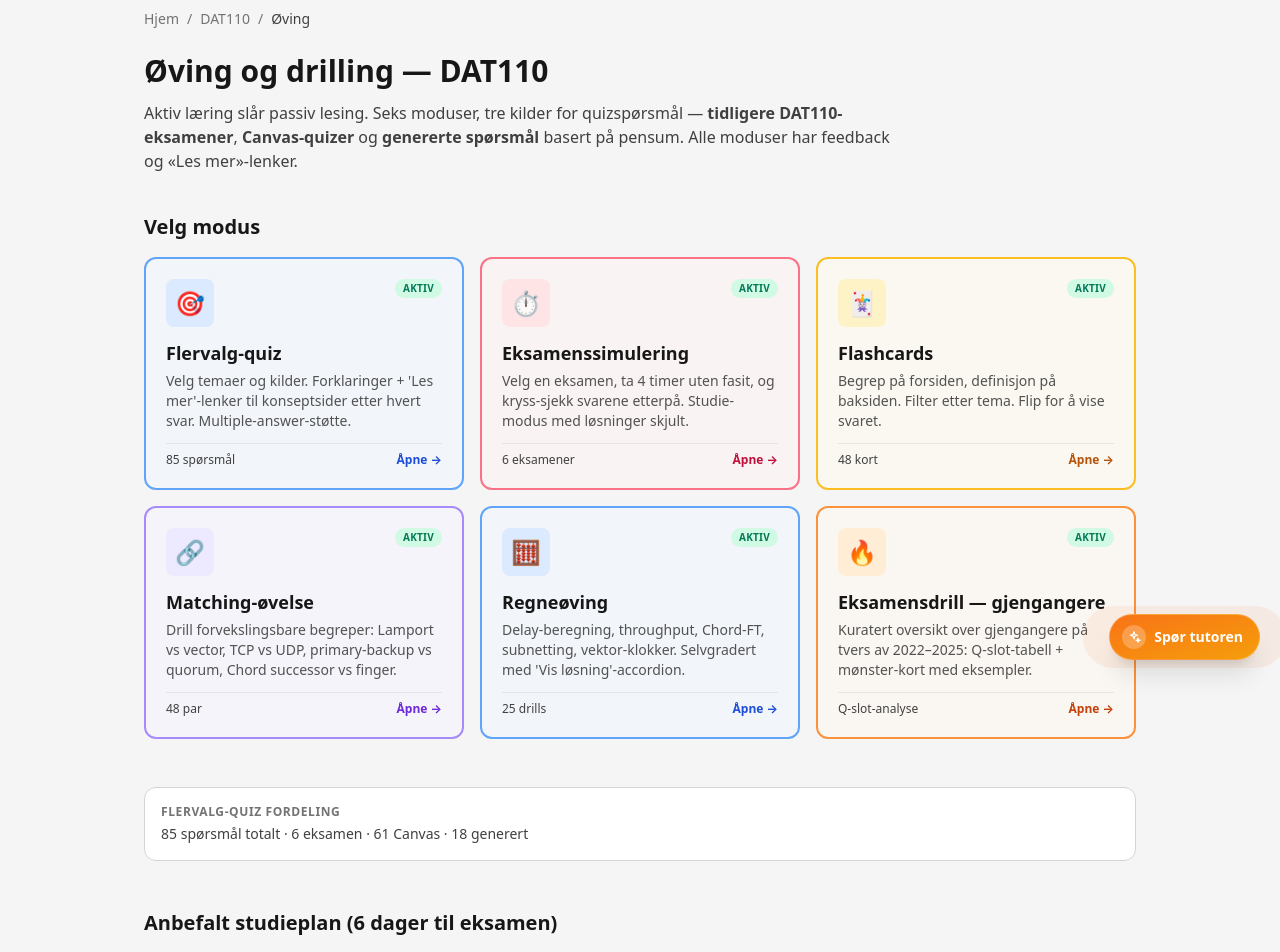
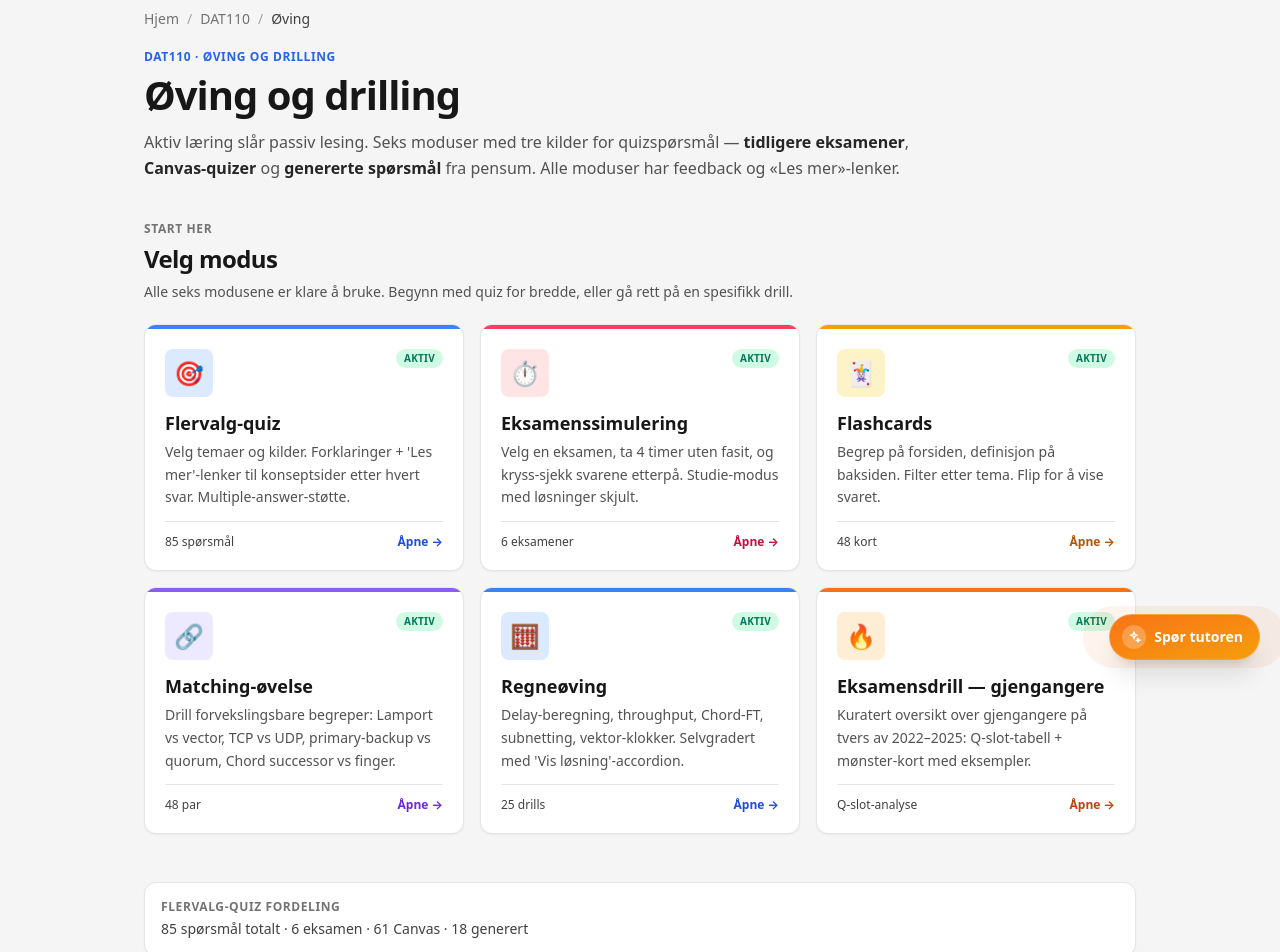
Before and after one commit to h184901/eksamen-prep, a Next.js app: page /dat110/oving in a window 1280 px wide. Shown: the part 120-1072 px from the top of the page. Built offline with nearby package versions, Linux system fonts and the light colour scheme; no server answers.

Commit message:
feat(dat110): polish secondary pages with shared visual components
Co-Authored-By: Claude Opus 4.8 <noreply@anthropic.com>

```diff
--- a/src/app/dat110/eksamen/page.tsx
+++ b/src/app/dat110/eksamen/page.tsx
@@ -1,5 +1,8 @@
 import Link from "next/link";
 import { getExamSummaries } from "@/lib/dat110-vault/loader";
+import Dat110PageHeader from "@/components/dat110/Dat110PageHeader";
+import Dat110Section from "@/components/dat110/Dat110Section";
+import Dat110Badge from "@/components/dat110/Dat110Badge";
 
 const oppgaver = [
   { id: 1, label: "Oppg 1", title: "Flervalg", weight: "10%", color: "emerald" },
@@ -15,13 +18,10 @@ const oppgaver = [
 ];
 
 const colorStyles: Record<string, string> = {
-  emerald:
-    "border-emerald-400/40 hover:border-emerald-400/80 text-emerald-600 dark:text-emerald-400",
-  purple:
-    "border-purple-400/40 hover:border-purple-400/80 text-purple-600 dark:text-purple-400",
-  network:
-    "border-network-400/40 hover:border-network-400/80 text-network-600 dark:text-network-400",
-  blue: "border-blue-400/40 hover:border-blue-400/80 text-blue-600 dark:text-blue-400",
+  emerald: "hover:border-emerald-400 text-emerald-600 dark:text-emerald-400",
+  purple: "hover:border-purple-400 text-purple-600 dark:text-purple-400",
+  network: "hover:border-network-400 text-network-600 dark:text-network-400",
+  blue: "hover:border-blue-400 text-blue-600 dark:text-blue-400",
 };
 
 // Map "01"/"05"/"06" til norsk månedsnavn for visning.
@@ -52,83 +52,70 @@ export default function EksamenPage() {
 
   return (
     <div>
-      <div className="flex items-center gap-2 text-sm text-[var(--muted)] mb-6">
-        <Link href="/" className="hover:text-[var(--accent)]">
-          Hjem
-        </Link>
-        <span>/</span>
-        <Link href="/dat110" className="hover:text-[var(--accent)]">
-          DAT110
-        </Link>
-        <span>/</span>
-        <span className="text-[var(--foreground)]">Eksamen</span>
-      </div>
+      <Dat110PageHeader
+        crumbs={[
+          { label: "Hjem", href: "/" },
+          { label: "DAT110", href: "/dat110" },
+          { label: "Eksamen" },
+        ]}
+        eyebrow="DAT110 · Eksamen"
+        title="Tidligere eksamener"
+        lead="Kildetro oppgavetekst og dokumenterte løsninger fra sensorveiledning. Velg en eksamen for å gå gjennom oppgavene, eller bla per oppgavetype lenger ned for systematisk mønstergjenkjenning."
+      />
 
-      <h1 className="text-3xl font-bold mb-2 text-neutral-900 dark:text-neutral-50">
-        Eksamen
-      </h1>
-      <p className="text-[var(--muted)] max-w-2xl mb-8">
-        Tidligere DAT110-eksamener med kildetro oppgavetekst og dokumenterte
-        løsninger fra sensorveiledning. Velg en eksamen for å gå gjennom
-        oppgavene, eller bla per oppgavetype lenger ned for systematisk øving.
-      </p>
-
-      {/* Eksamener etter år — live-cards fra exams-index */}
-      <h2 className="text-xl font-bold mb-4 text-neutral-900 dark:text-neutral-50">
-        Eksamener etter år
-      </h2>
-      <div className="grid sm:grid-cols-2 lg:grid-cols-3 gap-4 mb-8">
+      <Dat110Section
+        eyebrow="Komplette sett"
+        title="Eksamener etter år"
+        description="Offisielle eksamener er merket grønt. Juni 2025 er rekonstruert fra sensorveiledningen — bruk den som øvingskilde, ikke som autoritativ eksamen."
+      >
+        <div className="grid sm:grid-cols-2 lg:grid-cols-3 gap-4">
           {exams.map((exam) => {
             const isReconstructed = exam.reconstructedFromSensor === true;
             return (
               <Link
                 key={exam.slug}
                 href={`/dat110/eksamen/${exam.slug}`}
-              className={`group relative rounded-xl border-2 p-5 transition-all hover:shadow-md hover:-translate-y-0.5 bg-[var(--card)] ${
-                isReconstructed
-                  ? "border-amber-300 dark:border-amber-700 hover:border-amber-400 dark:hover:border-amber-600"
-                  : "border-emerald-300 dark:border-emerald-700 hover:border-emerald-400 dark:hover:border-emerald-600"
-              }`}
+                className="group flex flex-col rounded-xl border border-[var(--card-border)] bg-[var(--card)] overflow-hidden shadow-sm transition-all hover:shadow-md hover:border-network-300 dark:hover:border-network-700"
               >
+                <div
+                  className={`h-1 ${isReconstructed ? "bg-amber-400" : "bg-emerald-500"}`}
+                  aria-hidden
+                />
+                <div className="p-5">
                   <div className="flex items-center justify-between mb-2 gap-2 flex-wrap">
-                <span
-                  className={`text-[10px] font-bold uppercase tracking-wide px-2 py-0.5 rounded-full ${
-                    isReconstructed
-                      ? "bg-amber-100 dark:bg-amber-900/40 text-amber-800 dark:text-amber-200"
-                      : "bg-emerald-100 dark:bg-emerald-900/40 text-emerald-800 dark:text-emerald-200"
-                  }`}
+                    <Dat110Badge
+                      tone={isReconstructed ? "reconstructed" : "official"}
                     >
                       {isReconstructed ? "Rekonstruert" : "Offisiell"}
-                </span>
+                    </Dat110Badge>
                     <span className="text-xs text-[var(--muted)]">
                       {exam.questionCount} oppgaver · {exam.totalWeight} %
                     </span>
                   </div>
-              <h3 className="font-bold text-lg mb-1 text-neutral-900 dark:text-neutral-50 group-hover:text-[var(--accent)] transition-colors">
+                  <h3 className="font-bold text-lg mb-1 text-neutral-900 dark:text-neutral-50 group-hover:text-network-700 dark:group-hover:text-network-300 transition-colors">
                     {examPeriodCaption(exam.year, exam.session)}
                   </h3>
                   <p className="text-sm text-[var(--muted)] line-clamp-2">
                     {exam.displayLabel}
                   </p>
+                </div>
               </Link>
             );
           })}
         </div>
+      </Dat110Section>
 
-      {/* Bla per oppgavetype (eksisterende seksjon — beholdes som alternativ inngang) */}
-      <h2 className="text-xl font-bold mb-4 text-neutral-900 dark:text-neutral-50">
-        Eller bla per oppgavetype
-      </h2>
-      <p className="text-sm text-[var(--muted)] mb-4 max-w-2xl">
-        Hvis du heller vil øve på én oppgavetype på tvers av alle eksamen-år
-        (typisk mønstergjenkjenning), gå via oppgavetype-listingen under.
-      </p>
-      <div className="grid sm:grid-cols-2 gap-3 mb-8">
+      <Dat110Section
+        eyebrow="Mønstergjenkjenning"
+        title="Eller bla per oppgavetype"
+        description="Vil du heller øve på én oppgavetype på tvers av alle eksamen-år, gå via oppgavetype-listingen."
+      >
+        <div className="grid sm:grid-cols-2 gap-3">
           {oppgaver.map((oppg) => (
             <Link
               key={oppg.id}
               href={`/dat110/eksamenoving/oppg-${oppg.id}/tidligere`}
-            className={`flex items-center gap-4 px-4 py-3 rounded-xl border-2 bg-[var(--card)] transition-all hover:shadow-md ${colorStyles[oppg.color]}`}
+              className={`flex items-center gap-4 px-4 py-3 rounded-xl border border-[var(--card-border)] bg-[var(--card)] shadow-sm transition-all hover:shadow-md ${colorStyles[oppg.color]}`}
             >
               <div className="text-right">
                 <p className="text-xs font-bold">{oppg.weight}</p>
@@ -155,12 +142,13 @@ export default function EksamenPage() {
             </Link>
           ))}
         </div>
+      </Dat110Section>
 
-      <div className="rounded-lg bg-neutral-100 dark:bg-neutral-800/40 p-4">
-        <h3 className="font-bold text-sm mb-2 text-neutral-900 dark:text-neutral-50">
+      <div className="rounded-xl border border-[var(--card-border)] bg-neutral-50 dark:bg-neutral-900/40 p-4">
+        <h3 className="font-bold text-sm mb-1.5 text-neutral-900 dark:text-neutral-50">
           Om sensorveiledningene
         </h3>
-        <p className="text-xs text-[var(--muted)]">
+        <p className="text-xs text-[var(--muted)] leading-relaxed">
           Alle løsningene er kildetro etter sensorveiledningene fra HVL. Original
           sensor-PDF og oppgave-PDF er tilgjengelig lokalt for verifikasjon, men
           ikke publisert på web.
--- a/src/app/dat110/oving/page.tsx
+++ b/src/app/dat110/oving/page.tsx
@@ -4,6 +4,9 @@ import { sourceKindOf } from "@/lib/dat110-quiz-types";
 import flashcardsData from "@/data/dat110-vault/flashcards.json";
 import matchingData from "@/data/dat110-vault/matching.json";
 import calculationData from "@/data/dat110-vault/calculation-drills.json";
+import Dat110PageHeader from "@/components/dat110/Dat110PageHeader";
+import Dat110Section from "@/components/dat110/Dat110Section";
+import Dat110Badge from "@/components/dat110/Dat110Badge";
 
 export const metadata = {
   title: "Øving og drilling — DAT110",
@@ -16,8 +19,7 @@ interface ModusCard {
   description: string;
   count: string;
   // Tailwind classes (statiske strings — Tailwind JIT-vennlig).
-  borderActive: string;
-  bgActive: string;
+  band: string;
   iconBg: string;
   accentText: string;
   status: "active" | "P1" | "P2";
@@ -38,9 +40,7 @@ function buildModuser(
       description:
         "Velg temaer og kilder. Forklaringer + 'Les mer'-lenker til konseptsider etter hvert svar. Multiple-answer-støtte.",
       count: `${quizCount} spørsmål`,
-      borderActive: "border-network-400 hover:border-network-500",
-      bgActive:
-        "bg-network-50/50 dark:bg-network-950/20 hover:bg-network-50 dark:hover:bg-network-950/30",
+      band: "bg-network-500",
       iconBg:
         "bg-network-100 dark:bg-network-900/40 text-network-700 dark:text-network-300",
       accentText: "text-network-700 dark:text-network-300",
@@ -53,9 +53,7 @@ function buildModuser(
       description:
         "Velg en eksamen, ta 4 timer uten fasit, og kryss-sjekk svarene etterpå. Studie-modus med løsninger skjult.",
       count: `${examCount} eksamener`,
-      borderActive: "border-rose-400 hover:border-rose-500",
-      bgActive:
-        "bg-rose-50/50 dark:bg-rose-950/20 hover:bg-rose-50 dark:hover:bg-rose-950/30",
+      band: "bg-rose-500",
       iconBg: "bg-rose-100 dark:bg-rose-900/30 text-rose-700 dark:text-rose-300",
       accentText: "text-rose-700 dark:text-rose-300",
       status: "active",
@@ -67,9 +65,7 @@ function buildModuser(
       description:
         "Begrep på forsiden, definisjon på baksiden. Filter etter tema. Flip for å vise svaret.",
       count: `${flashcardCount} kort`,
-      borderActive: "border-amber-400 hover:border-amber-500",
-      bgActive:
-        "bg-amber-50/50 dark:bg-amber-950/20 hover:bg-amber-50 dark:hover:bg-amber-950/30",
+      band: "bg-amber-500",
       iconBg:
         "bg-amber-100 dark:bg-amber-900/30 text-amber-700 dark:text-amber-300",
       accentText: "text-amber-700 dark:text-amber-300",
@@ -82,9 +78,7 @@ function buildModuser(
       description:
         "Drill forvekslingsbare begreper: Lamport vs vector, TCP vs UDP, primary-backup vs quorum, Chord successor vs finger.",
       count: `${matchingCount} par`,
-      borderActive: "border-violet-400 hover:border-violet-500",
-      bgActive:
-        "bg-violet-50/50 dark:bg-violet-950/20 hover:bg-violet-50 dark:hover:bg-violet-950/30",
+      band: "bg-violet-500",
       iconBg:
         "bg-violet-100 dark:bg-violet-900/30 text-violet-700 dark:text-violet-300",
       accentText: "text-violet-700 dark:text-violet-300",
@@ -97,9 +91,7 @@ function buildModuser(
       description:
         "Delay-beregning, throughput, Chord-FT, subnetting, vektor-klokker. Selvgradert med 'Vis løsning'-accordion.",
       count: `${calculationCount} drills`,
-      borderActive: "border-blue-400 hover:border-blue-500",
-      bgActive:
-        "bg-blue-50/50 dark:bg-blue-950/20 hover:bg-blue-50 dark:hover:bg-blue-950/30",
+      band: "bg-blue-500",
       iconBg:
         "bg-blue-100 dark:bg-blue-900/30 text-blue-700 dark:text-blue-300",
       accentText: "text-blue-700 dark:text-blue-300",
@@ -112,9 +104,7 @@ function buildModuser(
       description:
         "Kuratert oversikt over gjengangere på tvers av 2022–2025: Q-slot-tabell + mønster-kort med eksempler.",
       count: "Q-slot-analyse",
-      borderActive: "border-orange-400 hover:border-orange-500",
-      bgActive:
-        "bg-orange-50/50 dark:bg-orange-950/20 hover:bg-orange-50 dark:hover:bg-orange-950/30",
+      band: "bg-orange-500",
       iconBg:
         "bg-orange-100 dark:bg-orange-900/30 text-orange-700 dark:text-orange-300",
       accentText: "text-orange-700 dark:text-orange-300",
@@ -159,17 +149,10 @@ const TIPS = [
 ];
 
 function statusBadge(status: ModusCard["status"]) {
-  if (status === "active") {
-    return (
-      <span className="inline-flex items-center gap-1 text-[10px] font-bold uppercase tracking-wide px-2 py-0.5 rounded-full bg-emerald-100 dark:bg-emerald-900/40 text-emerald-700 dark:text-emerald-300">
-        Aktiv
-      </span>
-    );
-  }
-  return (
-    <span className="inline-flex items-center gap-1 text-[10px] font-bold uppercase tracking-wide px-2 py-0.5 rounded-full bg-neutral-200 dark:bg-neutral-800 text-neutral-600 dark:text-neutral-300">
-      Kommer senere
-    </span>
+  return status === "active" ? (
+    <Dat110Badge tone="active">Aktiv</Dat110Badge>
+  ) : (
+    <Dat110Badge tone="neutral">Kommer senere</Dat110Badge>
   );
 }
 
@@ -203,48 +186,53 @@ export default function DAT110OvingHubPage() {
 
   return (
     <div className="max-w-5xl mx-auto px-4 py-8">
-      {/* Breadcrumb */}
-      <nav
-        aria-label="Brødsmuler"
-        className="flex items-center gap-2 text-sm text-neutral-500 dark:text-neutral-400 mb-6 flex-wrap"
+      <Dat110PageHeader
+        crumbs={[
+          { label: "Hjem", href: "/" },
+          { label: "DAT110", href: "/dat110" },
+          { label: "Øving" },
+        ]}
+        eyebrow="DAT110 · Øving og drilling"
+        title="Øving og drilling"
+        lead={
+          <>
+            Aktiv læring slår passiv lesing. Seks moduser med tre kilder for
+            quizspørsmål —{" "}
+            <strong className="font-semibold text-neutral-800 dark:text-neutral-100">
+              tidligere eksamener
+            </strong>
+            ,{" "}
+            <strong className="font-semibold text-neutral-800 dark:text-neutral-100">
+              Canvas-quizer
+            </strong>{" "}
+            og{" "}
+            <strong className="font-semibold text-neutral-800 dark:text-neutral-100">
+              genererte spørsmål
+            </strong>{" "}
+            fra pensum. Alle moduser har feedback og «Les mer»-lenker.
+          </>
+        }
+      />
+
+      <Dat110Section
+        eyebrow="Start her"
+        title="Velg modus"
+        description="Alle seks modusene er klare å bruke. Begynn med quiz for bredde, eller gå rett på en spesifikk drill."
       >
-        <Link href="/" className="hover:text-[var(--accent)]">
-          Hjem
-        </Link>
-        <span aria-hidden>/</span>
-        <Link href="/dat110" className="hover:text-[var(--accent)]">
-          DAT110
-        </Link>
-        <span aria-hidden>/</span>
-        <span className="text-neutral-700 dark:text-neutral-200">Øving</span>
-      </nav>
-
-      {/* Hero */}
-      <header className="mb-10">
-        <h1 className="text-3xl font-bold mb-3 text-neutral-900 dark:text-neutral-50">
-          Øving og drilling — DAT110
-        </h1>
-        <p className="text-neutral-700 dark:text-neutral-200 max-w-3xl">
-          Aktiv læring slår passiv lesing. Seks moduser, tre kilder for
-          quizspørsmål — <strong>tidligere DAT110-eksamener</strong>,{" "}
-          <strong>Canvas-quizer</strong> og <strong>genererte spørsmål</strong>{" "}
-          basert på pensum. Alle moduser har feedback og «Les mer»-lenker.
-        </p>
-      </header>
-
-      {/* Velg modus */}
-      <h2 className="text-xl font-bold mb-4 text-neutral-900 dark:text-neutral-50">
-        Velg modus
-      </h2>
-      <div className="grid sm:grid-cols-2 lg:grid-cols-3 gap-4 mb-12">
+        <div className="grid sm:grid-cols-2 lg:grid-cols-3 gap-4">
           {moduser.map((m) => {
             const isActive = m.status === "active";
             const cardClasses = isActive
-            ? `group block rounded-xl border-2 p-5 transition-all hover:shadow-md hover:-translate-y-0.5 ${m.borderActive} ${m.bgActive}`
-            : "block rounded-xl border-2 p-5 border-neutral-200 dark:border-neutral-800 bg-neutral-50/40 dark:bg-neutral-900/30 opacity-70 cursor-not-allowed";
+              ? "group flex flex-col rounded-xl border border-[var(--card-border)] bg-[var(--card)] overflow-hidden shadow-sm transition-all hover:shadow-md hover:-translate-y-0.5"
+              : "flex flex-col rounded-xl border border-[var(--card-border)] bg-[var(--card)] overflow-hidden opacity-60 cursor-not-allowed";
 
             const inner = (
               <>
+                <div
+                  className={`h-1 ${isActive ? m.band : "bg-neutral-300 dark:bg-neutral-700"}`}
+                  aria-hidden
+                />
+                <div className="p-5">
                   <div className="flex items-start justify-between mb-3 gap-2">
                     <div
                       className={`w-12 h-12 rounded-lg flex items-center justify-center text-2xl ${
@@ -267,12 +255,12 @@ export default function DAT110OvingHubPage() {
                   >
                     {m.title}
                   </h3>
-              <p className="text-sm text-neutral-600 dark:text-neutral-300 mb-3">
+                  <p className="text-sm text-neutral-600 dark:text-neutral-300 mb-3 leading-relaxed">
                     {m.description}
                   </p>
 
                   {isActive && (
-                <div className="flex flex-wrap items-center gap-2 pt-2 border-t border-neutral-200 dark:border-neutral-800">
+                    <div className="flex flex-wrap items-center gap-2 pt-3 border-t border-[var(--card-border)]">
                       <span className="text-xs font-medium text-neutral-700 dark:text-neutral-200">
                         {m.count}
                       </span>
@@ -283,6 +271,7 @@ export default function DAT110OvingHubPage() {
                       </span>
                     </div>
                   )}
+                </div>
               </>
             );
 
@@ -300,10 +289,11 @@ export default function DAT110OvingHubPage() {
             );
           })}
         </div>
+      </Dat110Section>
 
       {/* Quiz-kilde-sammendrag */}
-      <div className="rounded-xl border border-neutral-300 dark:border-neutral-700 bg-white dark:bg-neutral-900/50 p-4 mb-12">
-        <p className="text-xs uppercase tracking-wider font-semibold text-neutral-500 dark:text-neutral-400 mb-1">
+      <div className="rounded-xl border border-[var(--card-border)] bg-[var(--card)] p-4 mb-12 shadow-sm">
+        <p className="text-xs uppercase tracking-wider font-semibold text-[var(--muted)] mb-1">
           Flervalg-quiz fordeling
         </p>
         <p className="text-sm text-neutral-700 dark:text-neutral-200">
@@ -311,34 +301,36 @@ export default function DAT110OvingHubPage() {
         </p>
       </div>
 
-      {/* Anbefalt studieplan */}
-      <h2 className="text-xl font-bold mb-4 text-neutral-900 dark:text-neutral-50">
-        Anbefalt studieplan (6 dager til eksamen)
-      </h2>
-      <div className="rounded-xl border border-neutral-300 dark:border-neutral-700 bg-white dark:bg-neutral-900/50 p-5 mb-8">
+      <Dat110Section
+        eyebrow="Plan"
+        title="Anbefalt studieplan"
+        description="Seks dager til eksamen — en konkret rekkefølge fra bredde til repetisjon."
+      >
+        <div className="rounded-xl border border-[var(--card-border)] bg-[var(--card)] p-5 shadow-sm">
           <div className="space-y-3">
             {STUDIEPLAN.map((d, i) => (
               <div
                 key={i}
-              className="flex items-start gap-4 pb-3 border-b border-neutral-200 dark:border-neutral-800 last:border-b-0 last:pb-0"
+                className="flex flex-col sm:flex-row sm:items-start gap-1 sm:gap-4 pb-3 border-b border-[var(--card-border)] last:border-b-0 last:pb-0"
               >
-              <span className="flex-shrink-0 w-32 text-sm font-bold text-network-700 dark:text-network-300">
+                <span className="flex-shrink-0 sm:w-40 text-sm font-bold text-network-700 dark:text-network-300">
                   {d.label}
                 </span>
-              <span className="text-sm text-neutral-800 dark:text-neutral-100">
+                <span className="text-sm text-neutral-700 dark:text-neutral-200 leading-relaxed">
                   {d.plan}
                 </span>
               </div>
             ))}
           </div>
         </div>
+      </Dat110Section>
 
       {/* Tips */}
-      <div className="rounded-xl border border-amber-300 dark:border-amber-700 bg-amber-50/50 dark:bg-amber-950/20 p-5">
-        <h3 className="font-bold text-amber-800 dark:text-amber-200 mb-2">
-          💡 Slik bruker du øvingsmodulene best
+      <div className="rounded-xl border border-amber-200 dark:border-amber-900/60 bg-amber-50/60 dark:bg-amber-950/20 p-5">
+        <h3 className="font-bold text-amber-900 dark:text-amber-200 mb-2 flex items-center gap-2">
+          <span aria-hidden>💡</span> Slik bruker du øvingsmodulene best
         </h3>
-        <ul className="text-sm space-y-1.5 list-disc list-inside text-neutral-800 dark:text-neutral-100">
+        <ul className="text-sm space-y-1.5 list-disc list-inside text-neutral-700 dark:text-neutral-100 leading-relaxed">
           {TIPS.map((t, i) => (
             <li key={i}>{t}</li>
           ))}
--- /dev/null
+++ b/src/components/dat110/Dat110Badge.tsx
@@ -0,0 +1,48 @@
+import type { ReactNode } from "react";
+
+export type BadgeTone =
+  | "active"
+  | "neutral"
+  | "official"
+  | "reconstructed"
+  | "concept"
+  | "topic"
+  | "accent";
+
+const toneClasses: Record<BadgeTone, string> = {
+  active:
+    "bg-emerald-100 text-emerald-700 dark:bg-emerald-900/40 dark:text-emerald-300",
+  official:
+    "bg-emerald-100 text-emerald-700 dark:bg-emerald-900/40 dark:text-emerald-300",
+  reconstructed:
+    "bg-amber-100 text-amber-800 dark:bg-amber-900/40 dark:text-amber-200",
+  neutral:
+    "bg-neutral-200 text-neutral-600 dark:bg-neutral-800 dark:text-neutral-300",
+  concept:
+    "bg-network-100 text-network-700 dark:bg-network-900/40 dark:text-network-300",
+  topic: "bg-teal-100 text-teal-700 dark:bg-teal-900/40 dark:text-teal-200",
+  accent:
+    "bg-network-100 text-network-700 dark:bg-network-900/40 dark:text-network-300",
+};
+
+interface Props {
+  tone?: BadgeTone;
+  children: ReactNode;
+  className?: string;
+}
+
+// Small uppercase status/label chip used across DAT110 pages (Aktiv, Offisiell,
+// Rekonstruert, Begrep, Tema, …). One place for the chip styling.
+export default function Dat110Badge({
+  tone = "neutral",
+  children,
+  className = "",
+}: Props) {
+  return (
+    <span
+      className={`inline-flex items-center gap-1 text-[10px] font-bold uppercase tracking-wide px-2 py-0.5 rounded-full ${toneClasses[tone]} ${className}`}
+    >
+      {children}
+    </span>
+  );
+}
--- /dev/null
+++ b/src/components/dat110/Dat110Section.tsx
@@ -0,0 +1,46 @@
+import type { ReactNode } from "react";
+
+interface Props {
+  eyebrow?: string;
+  title: string;
+  description?: ReactNode;
+  actions?: ReactNode;
+  children: ReactNode;
+  className?: string;
+}
+
+// Consistent section rhythm for DAT110 pages: small eyebrow + H2 + optional
+// description, then content. Gives the editorial/notebook feel and a single
+// spacing scale across the page.
+export default function Dat110Section({
+  eyebrow,
+  title,
+  description,
+  actions,
+  children,
+  className = "",
+}: Props) {
+  return (
+    <section className={`mb-12 ${className}`}>
+      <div className="mb-5 flex items-end justify-between gap-4 flex-wrap">
+        <div className="min-w-0">
+          {eyebrow && (
+            <p className="text-xs font-semibold uppercase tracking-wider text-[var(--muted)] mb-1.5">
+              {eyebrow}
+            </p>
+          )}
+          <h2 className="text-xl sm:text-2xl font-bold tracking-tight text-neutral-900 dark:text-neutral-50">
+            {title}
+          </h2>
+          {description && (
+            <p className="mt-1.5 text-sm text-neutral-600 dark:text-neutral-300 max-w-3xl leading-relaxed">
+              {description}
+            </p>
+          )}
+        </div>
+        {actions && <div className="shrink-0">{actions}</div>}
+      </div>
+      {children}
+    </section>
+  );
+}
```
Also changed, not shown: src/app/dat110/begreper/page.tsx (+28 -38 lines), src/app/dat110/temaer/page.tsx (+23 -31 lines). Lines whose indentation alone changed are shown as unchanged.
